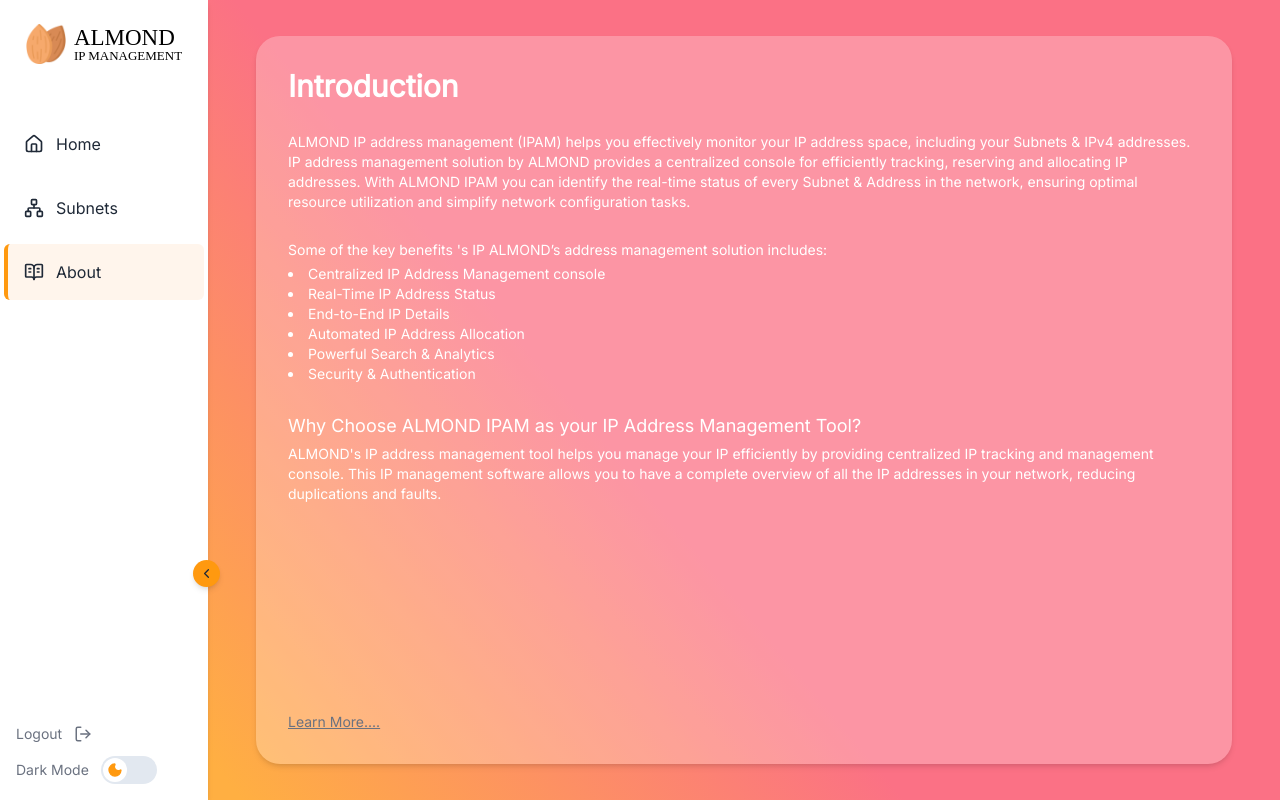
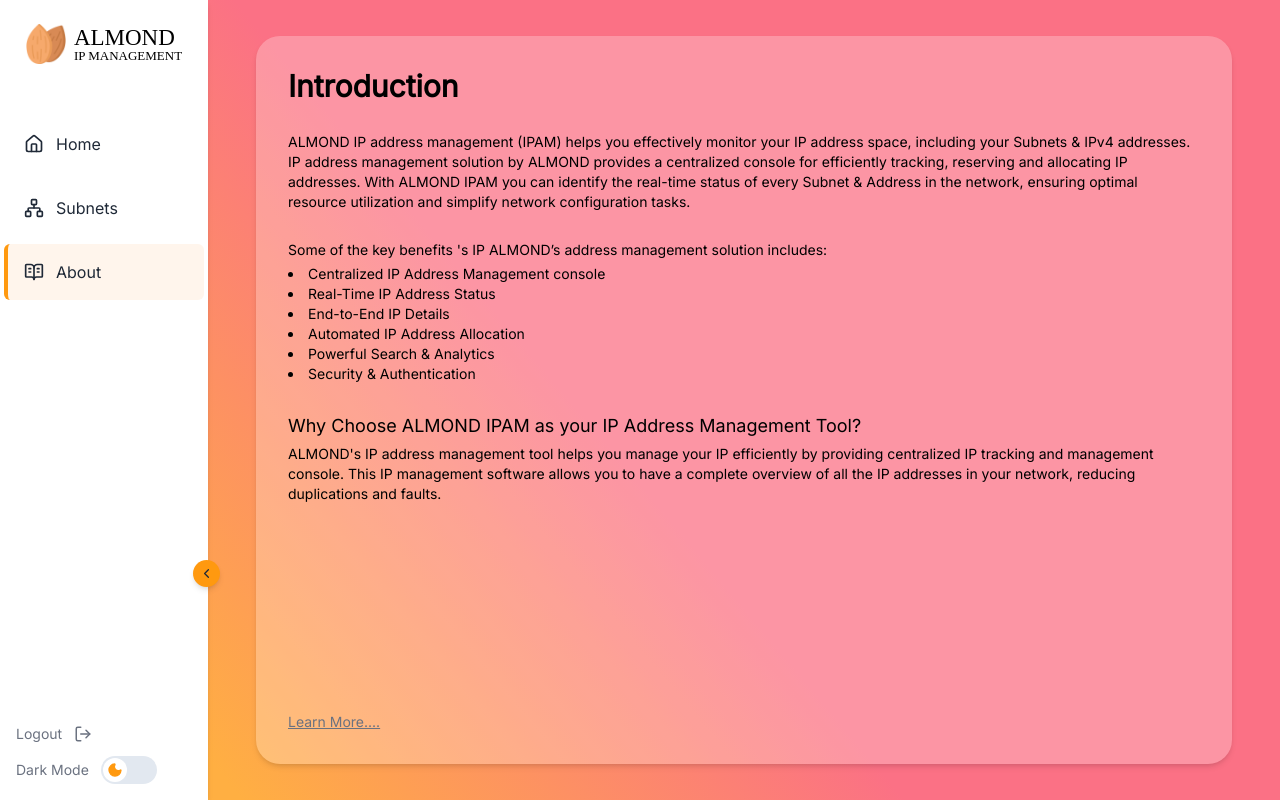
Before and after one commit to random551923/almond-ipam, a React (Vite) app: page /about in a window 1280 px wide. Built offline with nearby package versions, Linux system fonts and the light colour scheme; a web font is replaced by a local one.

Commit message:
fix: remove text-primary-text

```diff
--- a/src/components/Container.tsx
+++ b/src/components/Container.tsx
@@ -4,7 +4,7 @@ import { cn } from "../utils/cn";
 const Container = ({ children, className }: { children: React.ReactNode, className?: string }) => {
 
     return (
-        <div className={cn("p-8 bg-container-bg-transparent rounded-3xl text-primary-text text-sm shadow-md ", className)}>
+        <div className={cn("p-8 bg-container-bg-transparent rounded-3xl text-sm shadow-md ", className)}>
         {children}
     </div>
   );
```
